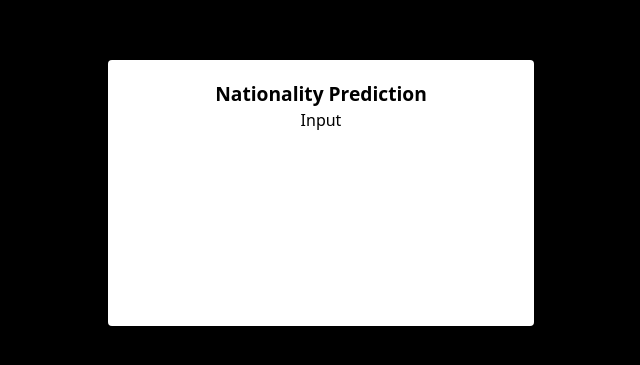
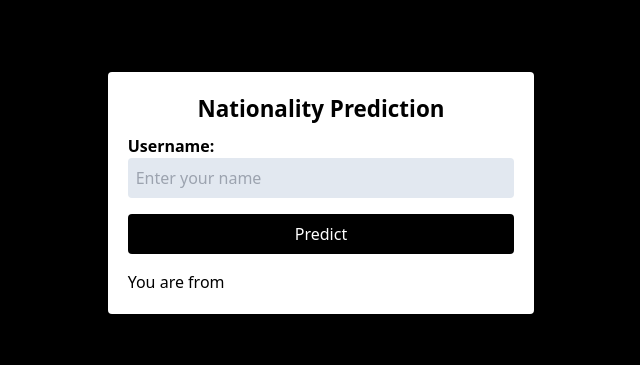
Before and after one commit to Phoenix070899/nationality_prediction, a React (Create React App) app: page / in a window 1280 px wide. Shown: the part 207-572 px from the top of the page, without its empty margins (319-959 px from the left). Built offline with nearby package versions, Linux system fonts and the light colour scheme.

Commit message:
fetch API

```diff
--- /dev/null
+++ b/src/components/Button.tsx
@@ -0,0 +1,15 @@
+import React from 'react'
+
+export interface IButtonProps {
+    title: string;
+    onClick?: () => void
+}
+function Button({title, onClick} : IButtonProps) {
+  return (
+   <button className='w-full h-10 bg-black text-white rounded cursor-pointer' onClick={onClick}>
+    {title}
+   </button>
+  )
+}
+
+export default Button
--- a/src/components/Card.tsx
+++ b/src/components/Card.tsx
@@ -1,19 +1,63 @@
-import React, { FC } from 'react'
-import PropTypes from 'prop-types'
-import Input from './Input'
+import React, { ChangeEvent, FC, useState } from "react";
+import PropTypes from "prop-types";
+import Input from "./Input";
+import Button from "./Button";
 
-export interface ICardProps {
-
+interface IApiCountry {
+  country_id: string;
+  probability: number;
 }
 
-function Card(props : ICardProps) {
-  return (
-    <div className='h-1/3 w-1/3 bg-white text-black flex flex-col items-center p-5 rounded'>
-        <h1>Nationality Prediction</h1>
-        <Input />
-    </div>
-  )
+interface IApiData {
+  country: IApiCountry[];
+  name: string;
 }
 
+function Card() {
+  const [inputVal, setInputVal] = useState<string>("");
+  const [result, setResult] = useState<string>("");
 
-export default Card
+  const handleData = (data: IApiData) => {
+    data.country.reduce(
+      (acc: IApiCountry, curr: IApiCountry) => {
+        curr.probability >= acc.probability
+        ? (acc = { ...curr })
+        : (acc = { ...acc })
+        setResult(acc.country_id)
+        return acc
+    }
+      ,{ country_id: "", probability: 0 }
+    );
+  };
+
+  const onInputChange = (e: ChangeEvent<HTMLInputElement>) => {
+    setInputVal(e.target.value);
+  };
+
+  const onBtnClick = () => {
+    inputVal !== "" &&
+      fetch(process.env.REACT_APP_BASE_URL + `${inputVal}`)
+        .then((res) => res.json())
+        .then((data: IApiData) => handleData(data))
+        .catch((error) => console.log("Error:", error));
+  };
+
+  return (
+    <div className="w-1/3 gap-2 min-w-[280px] bg-white text-black flex flex-col items-center p-5 rounded">
+      <h1>Nationality Prediction</h1>
+      <div className="card-content w-full flex flex-col gap-4">
+        <Input
+          title="Username:"
+          placeholder="Enter your name"
+          type="text"
+          value={inputVal}
+          onChange={onInputChange}
+        />
+        <Button title="Predict" onClick={onBtnClick} />
+        <p>You are from {result}</p>
+      </div>
+    </div>
+  );
+}
+
+export default Card;
--- a/src/components/Input.tsx
+++ b/src/components/Input.tsx
@@ -1,9 +1,27 @@
-import React from 'react'
+import { type } from "os";
+import React, { ChangeEvent } from "react";
 
-function Input() {
-  return (
-    <div>Input</div>
-  )
+export interface IInputProps {
+  placeholder: string;
+  type: string;
+  title: string;
+  value: string;
+  onChange: (e: ChangeEvent<HTMLInputElement>) => void
 }
 
-export default Input
+function Input({ placeholder, type, title, value, onChange }: IInputProps) {
+  return (
+    <div className="w-full">
+      <h2>{title}</h2>
+      <input
+        value={value}
+        onChange={(e) => onChange(e)}
+        type={type}
+        className="w-full h-10 bg-slate-200 rounded px-2"
+        placeholder={placeholder}
+      />
+    </div>
+  );
+}
+
+export default Input;
--- a/src/index.css
+++ b/src/index.css
@@ -3,6 +3,11 @@
 @tailwind utilities;
 
 h1 {
-  font-size: 1.2rem;
+  font-size: 1.4rem;
+  font-weight: 700;
+}
+
+h2 {
+  font-size: 1rem;
   font-weight: 600;
 }
--- a/src/react-app-env.d.ts
+++ b/src/react-app-env.d.ts
@@ -1,3 +1 @@
 /// <reference types="react-scripts" />
-
-REACT_APP_BASE_URL=xxxxxxxxxxxxxxxxxxxxxxx
```
Also changed, not shown: 1 other file (tests, documents, lock files or other folders).
